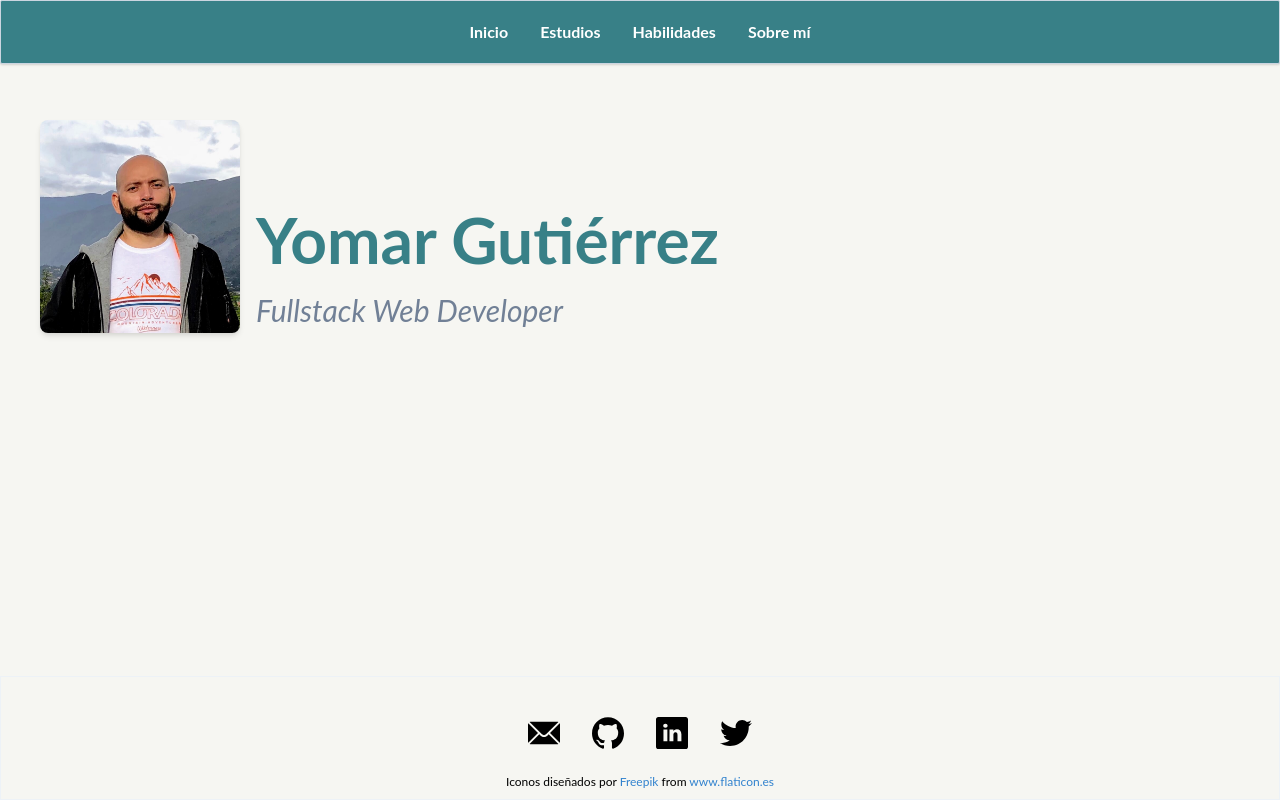
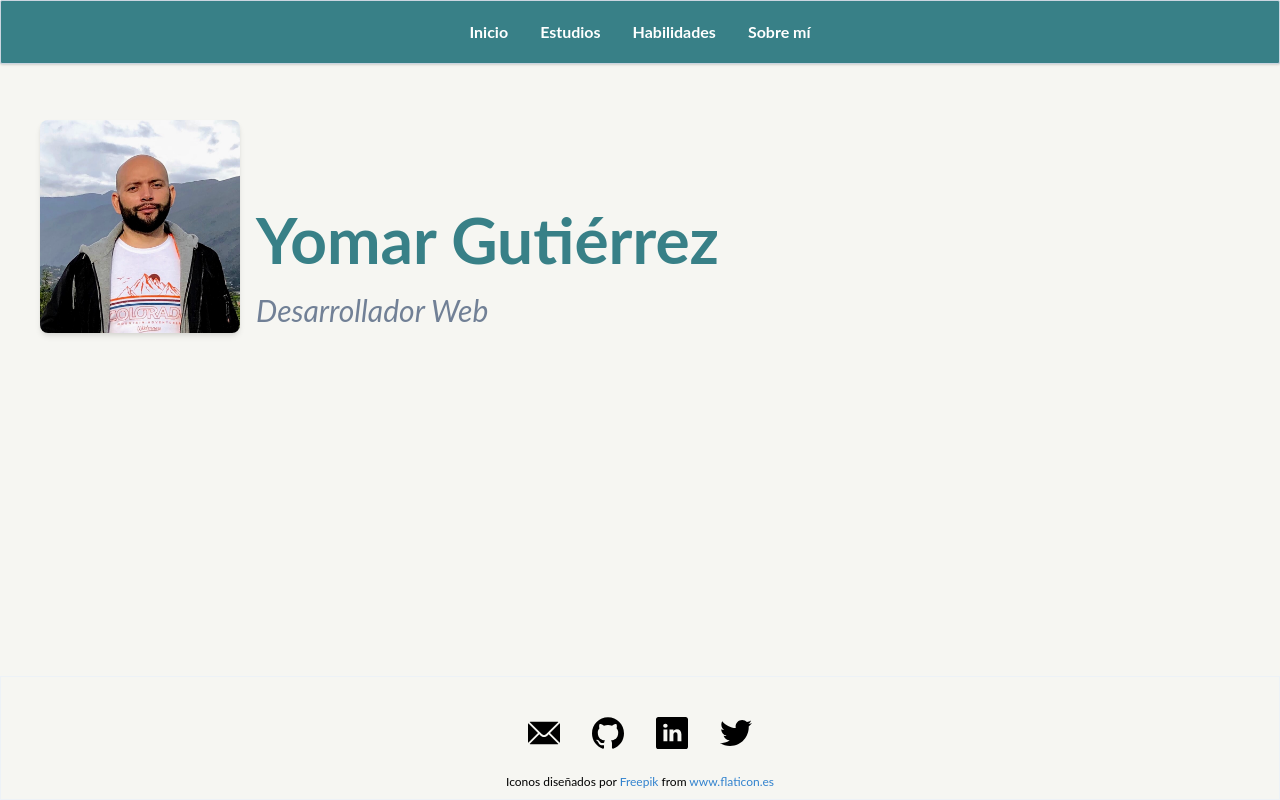
Before and after one commit to yomarguti/portfolio, a Next.js app: page / in a window 1280 px wide. Built offline with nearby package versions, Linux system fonts and the light colour scheme.

Commit message:
New link to linkedin profile and fullstack developer to Desarrollador web

```diff
--- a/components/Footer.js
+++ b/components/Footer.js
@@ -15,7 +15,7 @@ const Footer = () => {
           </a>
         </li>
         <li className="px-4">
-          <a href="https://www.linkedin.com/in/yomar-gutierrez-7373b7181/" target="_blank">
+          <a href="https://www.linkedin.com/in/yomar-gutierrez/" target="_blank">
             <img src="/linkedin.svg" alt="Linkedin" />
           </a>
         </li>
--- a/pages/index.js
+++ b/pages/index.js
@@ -15,7 +15,7 @@ const Home = () => {
         <h1 className="text-4xl md:text-5xl lg:text-6xl font-bold text-green-900 inline">
           Yomar Gutiérrez
         </h1>
-        <h3 className="text-xl md:text-3xl text-gray-600 italic ">Fullstack Web Developer</h3>
+        <h3 className="text-xl md:text-3xl text-gray-600 italic ">Desarrollador Web</h3>
       </div>
     </div>
   );
```
